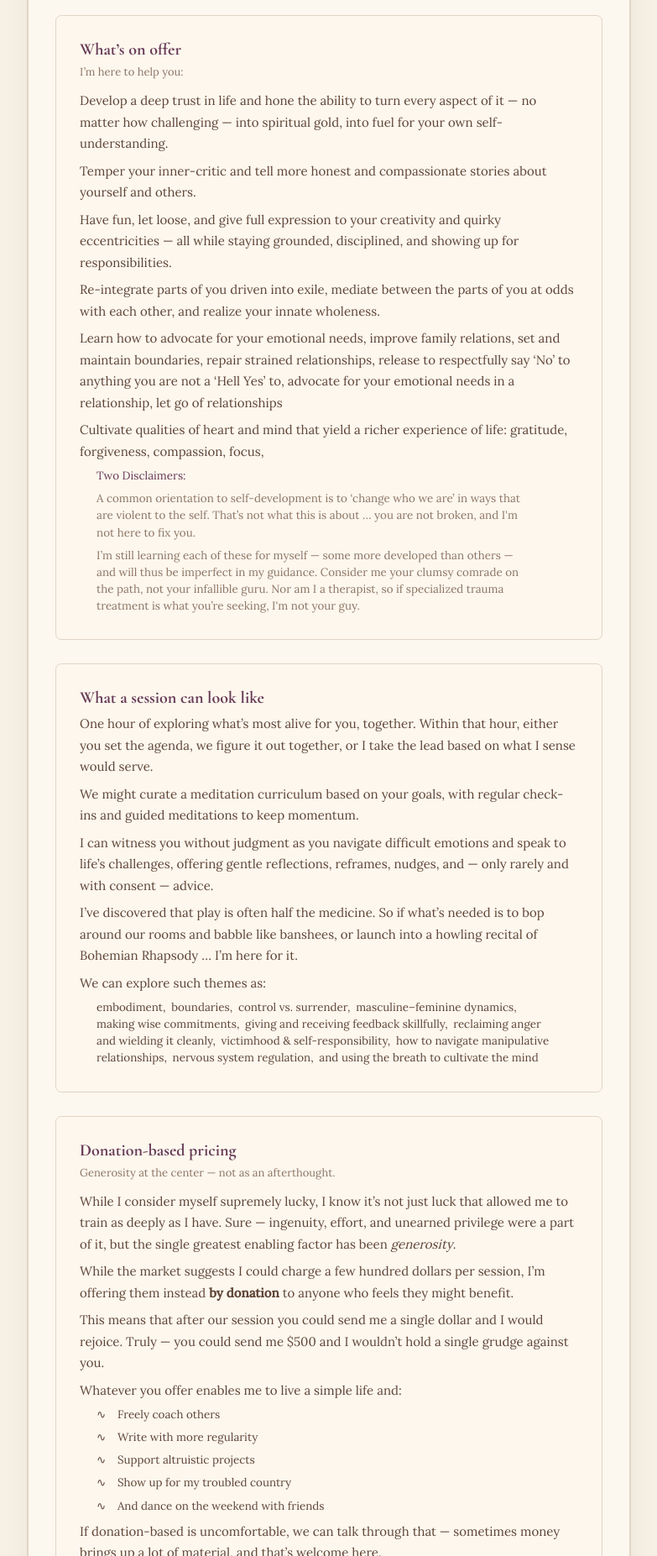
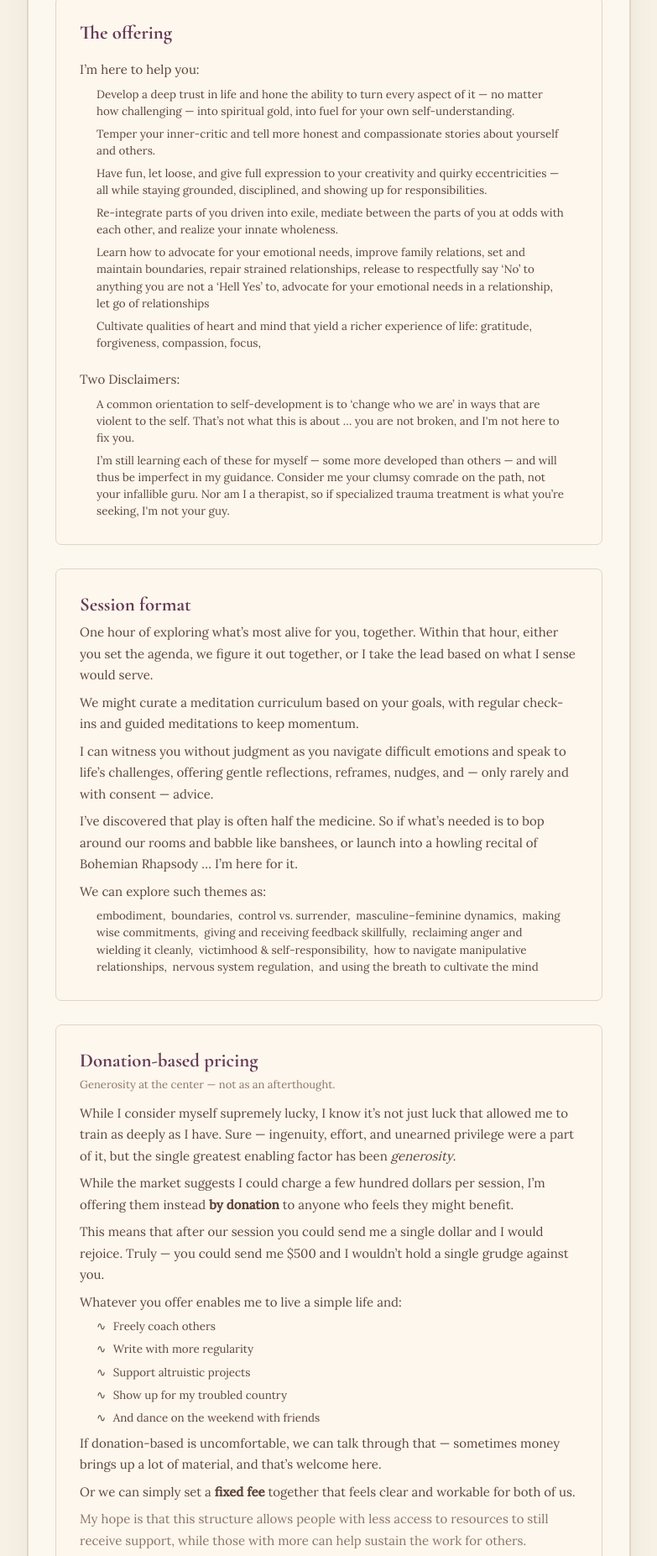
Before and after one commit to bizzcat/wbste, a plain HTML site: page index.html in a window 1280 px wide. Shown: the part 947-2800 px from the top of the page at 84% size, without its empty margins (248-1031 px from the left). Drawn offline with nearby package versions, Linux system fonts and the light colour scheme.

Commit message:
floofygoof

```diff
--- a/index.html
+++ b/index.html
@@ -213,9 +213,10 @@
 
     section.block h3 {
       font-family: "Cormorant Garamond", serif;
-      font-size: 20px;
+      font-size: 22.8px;
       margin-bottom: 4px;
       color: #673b57;
+
     }
 
     section.block .section-kicker {
@@ -274,7 +275,7 @@
       grid-template-columns: auto 1fr;
       gap: 4px 12px;
       font-size: 13px;
-      color: #673b57;
+
     }
 
     .contact-details-title {
@@ -373,9 +374,9 @@
 
       <!-- ABOUT -->
       <section id="about" class="block" aria-labelledby="about-heading">
-        <h3 id="about-heading">Training &amp; roots</h3>
+        <h3 id="about-heading">My training</h3>
         <p class="section-kicker">
-          Why I’m doing this, and what has shaped the way I work.
+
         </p>
         <div class="two-column">
           <div>
@@ -403,39 +404,44 @@
 
 <!-- Offering -->
       <section class="block">
-        <h3>What’s on offer</h3>
+        <h3>The offering</h3>
         <p class="section-kicker">
-          I’m here to help you:
         </p>
         <div class="two-column">
           <div>
-            <p>
+              <p style="margin-top:7px;">
+                 I’m here to help you:
+              </p>
+
+            <p style="margin-left: 20px;margin-right:17px;font-size: 13.4px;line-height: 1.5;margin-bottom: 7px;">
+
              Develop a deep trust in life and hone the ability to turn every aspect of it — no matter how challenging — into spiritual gold, into fuel for your own self-understanding.
             </p>
-            <p>
+            <p style="margin-left: 20px;margin-right:17px;font-size: 13.4px;line-height: 1.5;margin-bottom: 7px;">
 		Temper your inner-critic and tell more honest and compassionate stories about yourself and others.
 		</p>
-            <p>
+            <p style="margin-left: 20px;margin-right:17px;font-size: 13.4px;line-height: 1.5;margin-bottom: 7px;">
               Have fun, let loose, and give full expression to your creativity and quirky eccentricities — all while staying grounded, disciplined, and showing up for responsibilities.
             </p>
 
-		<p>
+		<p style="margin-left: 20px;margin-right:17px;font-size: 13.4px;line-height: 1.5;margin-bottom: 7px;">
 		Re-integrate parts of you driven into exile, mediate between the parts of you at odds with each other, and realize your innate wholeness.
 		</p>
-		<p>
+		<p style="margin-left: 20px;margin-right:17px;font-size: 13.4px;line-height: 1.5;margin-bottom: 7px;">
 		Learn how to advocate for your emotional needs, improve family relations, set and maintain boundaries, repair strained relationships, release
 		to respectfully say ‘No’ to anything you are not a ‘Hell Yes’ to, advocate for your emotional needs in a relationship, let go of relationships
 		</p>
-		<p>
+		<p style="margin-left: 20px;margin-right:17px;font-size: 13.4px;line-height: 1.5;margin-bottom: 20px;">
 		Cultivate qualities of heart and mind that yield a richer experience of life: gratitude, forgiveness, compassion, focus,
 		</p>
-		<p style="color: #673b57;margin-left: 20px;margin-right:30px;font-size: 13.4px;line-height: 1.5;margin-bottom: 7px;" >
+
+		<p>
 		    Two Disclaimers:
 		</p>
-		<p style="color: var(--text-muted);margin-left: 20px;margin-right:60px;font-size: 13.4px;line-height: 1.5;margin-bottom: 7px;">
+		<p style="margin-left: 20px;margin-right:17px;font-size: 13.4px;line-height: 1.5;margin-bottom: 7px;">
 		A common orientation to self-development is to ‘change who we are’ in ways that are violent to the self. That’s not what this is about … you are not broken, and I'm not here to fix you.
 		</p>
-		<p style="color: var(--text-muted);margin-left: 20px;margin-right:60px;font-size: 13.4px;line-height: 1.5;margin-bottom: 7px;">
+		<p style="margin-left: 20px;margin-right:17px;font-size: 13.4px;line-height: 1.5;margin-bottom: 7px;">
 		I’m still learning each of these for myself — some more developed than others — and will thus be imperfect in my guidance. Consider me your clumsy comrade on the path, not your infallible guru. Nor am I a therapist, so if specialized trauma treatment is what you’re seeking, I'm not your guy.
 		</p>
 		<p>
@@ -446,7 +452,7 @@
       </section>
       <!-- SESSIONS -->
       <section id="sessions" class="block" aria-labelledby="sessions-heading">
-        <h3 id="sessions-heading">What a session can look like</h3>
+        <h3 id="sessions-heading">Session format</h3>
 
         <div class="two-column">
           <div>
@@ -473,7 +479,7 @@
             <p>
               We can explore such themes as:
             </p>
-            <p style="margin-left: 20px;margin-right:30px;font-size: 13.4px;line-height: 1.5;margin-bottom: 7px;">
+            <p style="margin-left: 20px;margin-right:17px;font-size: 13.4px;line-height: 1.5;margin-bottom: 7px;">
                 embodiment,&ensp;boundaries,&ensp;control vs.
               surrender,&ensp;masculine–feminine dynamics,&ensp;making wise commitments,&ensp;giving
               and receiving feedback skillfully,&ensp;reclaiming anger and wielding it
@@ -507,20 +513,20 @@
             </p>
             <p>Whatever you offer enables me to live a simple life and:</p>
 
-                 <p style="margin-left: 20px;margin-right:30px;font-size: 13.4px;line-height: 1.5;margin-bottom: 7px;">
-                <span>∿</span> &ensp; Freely coach others
+                 <p style="margin-left: 20px;margin-right:17px;font-size: 13.4px;line-height: 1.5;margin-bottom: 7px;">
+                <span style="margin-right:5px;">∿</span> Freely coach others
             </p>
-            <p style="margin-left: 20px;margin-right:30px;font-size: 13.4px;line-height: 1.5;margin-bottom: 7px;">
-                <span>∿</span> &ensp; Write with more regularity
+            <p style="margin-left: 20px;margin-right:17px;font-size: 13.4px;line-height: 1.5;margin-bottom: 7px;">
+                <span style="margin-right:5px;">∿</span>  Write with more regularity
             </p>
-            <p style="margin-left: 20px;margin-right:30px;font-size: 13.4px;line-height: 1.5;margin-bottom: 7px;">
-                <span>∿</span> &ensp; Support altruistic projects
+            <p style="margin-left: 20px;margin-right:17px;font-size: 13.4px;line-height: 1.5;margin-bottom: 7px;">
+                <span style="margin-right:5px;">∿</span> Support altruistic projects
             </p>
-            <p style="margin-left: 20px;margin-right:30px;font-size: 13.4px;line-height: 1.5;margin-bottom: 7px;">
-                <span>∿</span> &ensp; Show up for my troubled country
+            <p style="margin-left: 20px;margin-right:17px;font-size: 13.4px;line-height: 1.5;margin-bottom: 7px;">
+                <span style="margin-right:5px;">∿</span>  Show up for my troubled country
             </p>
-            <p style="margin-left: 20px;margin-right:30px;font-size: 13.4px;line-height: 1.5;margin-bottom: 7px;">
-                <span>∿</span> &ensp; And dance on the weekend with friends
+            <p style="margin-left: 20px;margin-right:17px;font-size: 13.4px;line-height: 1.5;margin-bottom: 7px;">
+                <span style="margin-right:5px;">∿</span>  And dance on the weekend with friends
             </p>
 
             <p>
@@ -556,7 +562,7 @@
           <div>
             <div class="contact-details">
               <div class="contact-details-title">Email</div>
-              <div><a href="mailto:kyhu@pm.me">kyhu@pm.me</a></div>
+              <div style="color: #673b57;"><a href="mailto:kyhu@pm.me">kyhu@pm.me</a></div>
 
 
 
```
